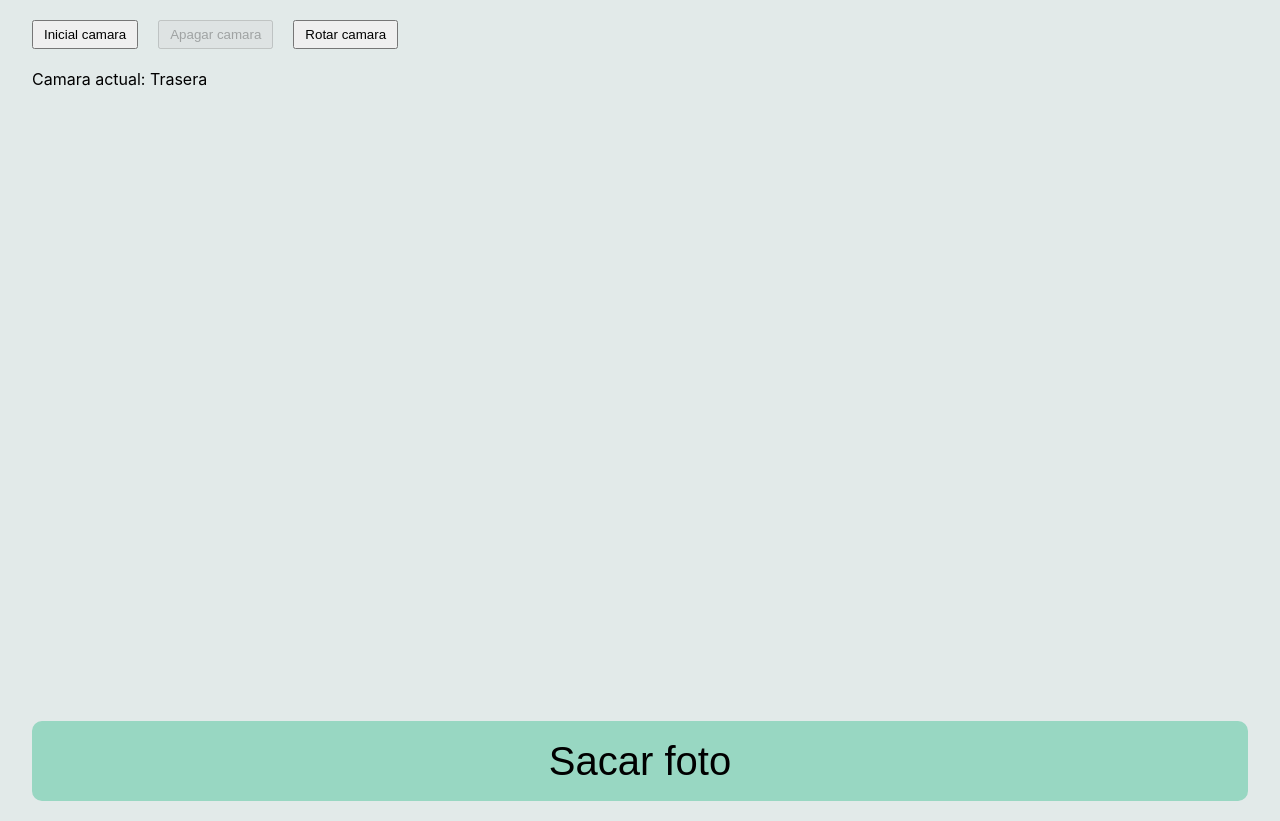
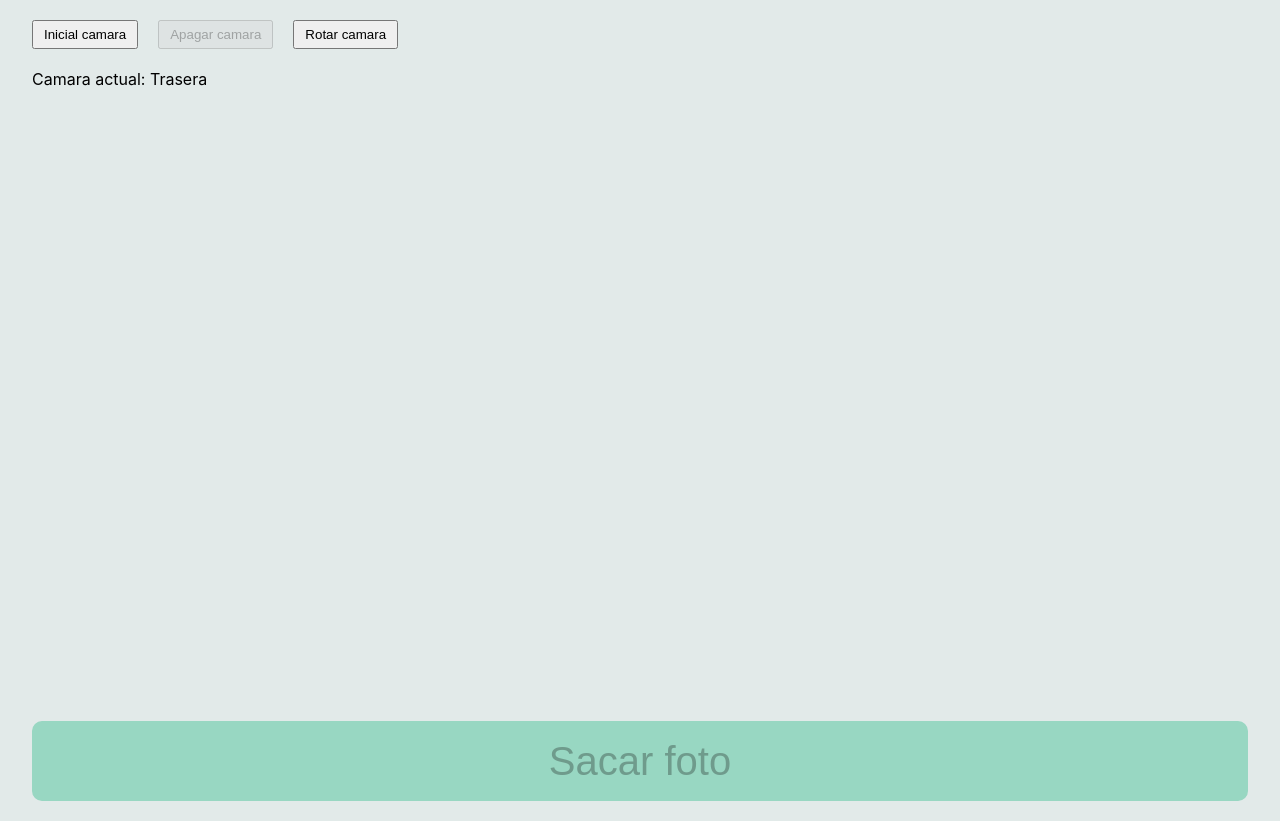
Before and after one commit to JM-SE/test-camera-next, a Next.js app: page /selfie in a window 1280 px wide. Built offline with nearby package versions, Linux system fonts and the light colour scheme.

Commit message:
working ok

```diff
--- a/pages/selfie.tsx
+++ b/pages/selfie.tsx
@@ -42,9 +42,7 @@ export const Selfie = () => {
           Rotar camara
         </button>
         <div>Camara actual: {isFront ? 'Frontal' : 'Trasera'}</div>
-        {/* {isCameraOpen && ( */}
         <SelfieHooks cameraOpen={isCameraOpen} isFront={isFront} />
-        {/* )} */}
       </main>
     </div>
   );
--- a/src/components/SelfieHooks.js
+++ b/src/components/SelfieHooks.js
@@ -1,13 +1,12 @@
 /* eslint-disable react-hooks/exhaustive-deps */
 /* eslint-disable @next/next/no-img-element */
-import { useState, useRef, useEffect, useLayoutEffect } from 'react';
+import { useState, useRef, useEffect } from 'react';
 
 export const Selfie = ({ cameraOpen, isFront }) => {
   const [imageURL, setImageURL] = useState('');
   const [cameraFacingMode, setCameraFacingMode] = useState(
     isFront ? 'user' : 'environment'
   );
-  //   const [transformVideo, setTransformVideo] = useState('scaleX(-1)');
 
   const videoEle = useRef(null);
   const canvasEle = useRef(null);
@@ -34,12 +33,6 @@ export const Selfie = ({ cameraOpen, isFront }) => {
     });
   };
 
-  //   const reiniciateCamera = (action) => {
-  //     stopCam();
-  //     setCameraFacingMode(action);
-  //     startCamera();
-  //   };
-
   useEffect(() => {
     if (isFront) {
       setCameraFacingMode('user');
@@ -49,18 +42,12 @@ export const Selfie = ({ cameraOpen, isFront }) => {
   }, [isFront]);
 
   useEffect(() => {
-    if (cameraOpen) startCamera();
-    if (!cameraOpen) stopCam();
+    if (cameraOpen) {
+      startCamera();
+    } else {
+      stopCam();
+    }
   }, [cameraOpen]);
-
-  //   const changeFacingMode = () => {
-  //     stopCam();
-
-  //     if (cameraFacingMode === 'user') setCameraFacingMode('environment');
-  //     if (cameraFacingMode === 'environment') setCameraFacingMode('user');
-
-  //     startCamera();
-  //   };
 
   const takeSelfie = async () => {
     const width = videoEle.current.videoWidth;
@@ -85,17 +72,6 @@ export const Selfie = ({ cameraOpen, isFront }) => {
     startCamera();
   };
 
-  //   useEffect(() => {}, []);
-
-  //   const detectDevice = () => {
-  //     const isMobile = window.matchMedia || window.msMatchMedia;
-  //     if (isMobile) {
-  //       const match_mobile = isMobile('(pointer:coarse)');
-  //       return match_mobile.matches;
-  //     }
-  //     return false;
-  //   };
-
   return (
     <div style={{ width: '100%', background: '#e2eae9' }}>
       {imageURL === '' && (
@@ -109,23 +85,8 @@ export const Selfie = ({ cameraOpen, isFront }) => {
               transform: cameraFacingMode === 'user' ? 'scaleX(-1)' : null,
             }}
           ></video>
-          {/* {detectDevice() && (
-            <button
-              style={{
-                marginTop: '20px',
-                width: '100%',
-                height: '40px',
-                border: 'none',
-                borderRadius: 10,
-                background: '#ABAAAA',
-                cursor: 'pointer',
-              }}
-                onClick={changeFacingMode}
-            >
-              <span style={{ fontSize: 20 }}>Rotar camara</span>
-            </button>
-          )} */}
           <button
+            disabled={!cameraOpen}
             style={{
               marginTop: '20px',
               width: '100%',
@@ -133,7 +94,6 @@ export const Selfie = ({ cameraOpen, isFront }) => {
               border: 'none',
               borderRadius: 10,
               background: '#98d7c2',
-              cursor: 'pointer',
             }}
             onClick={takeSelfie}
           >
```
